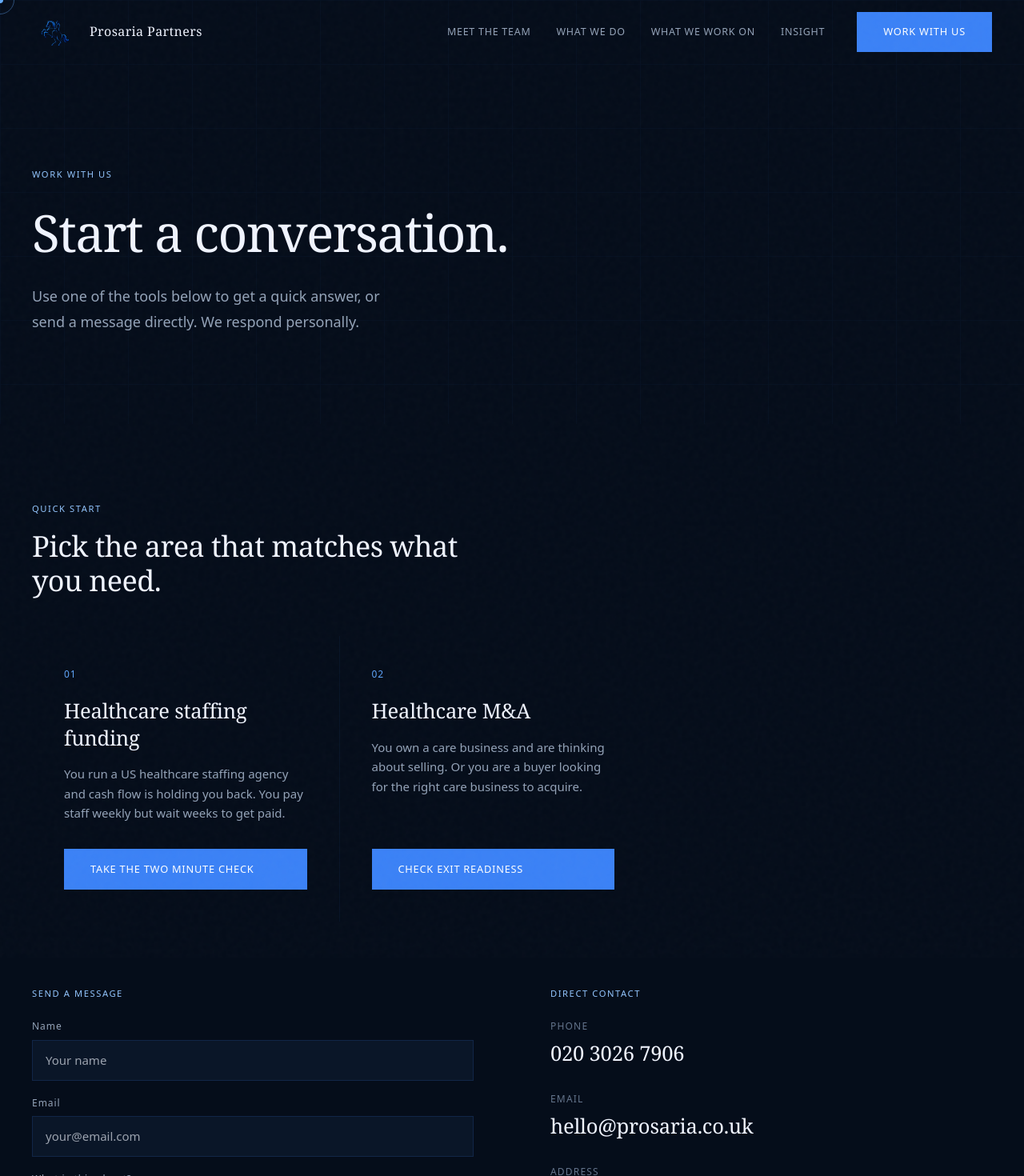
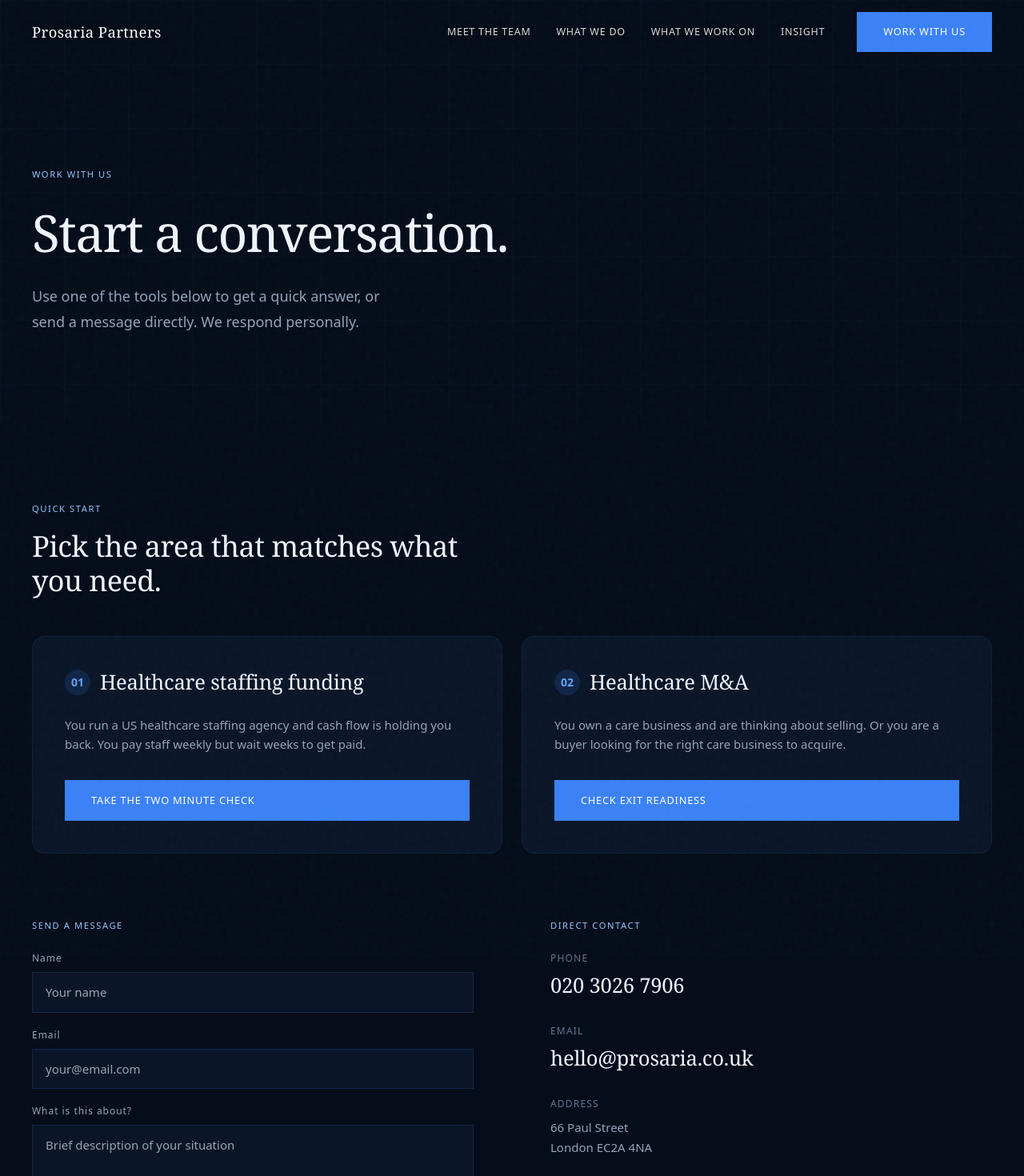
Before and after one commit to ndgmusic47-stack/prosaria, a Next.js app: page /contact in a window 1280 px wide. Shown: the top 1470 px of the page at 80% size. Built offline with nearby package versions, Linux system fonts and the light colour scheme.

Commit message:
v38 - remove logo and cursor, white nav links, restructure contact

```diff
--- a/app/contact/page.tsx
+++ b/app/contact/page.tsx
@@ -73,11 +73,13 @@
               Pick the area that matches what you need.
             </h2>
           </div>
-          <div className="grid grid-cols-1 lg:grid-cols-2 gap-px mb-20 max-w-3xl" style={{background:'rgba(59,130,246,0.06)'}}>
+          <div className="grid grid-cols-1 lg:grid-cols-2 gap-6 mb-20">
             {paths.map((path, i) => (
-              <div key={path.num} className={`bg-[#050d1a] p-10 flex flex-col reveal reveal-delay-${i+1} hover:bg-[#070d1c] transition-colors`}>
-                <p className="text-label text-blue-400 mb-5">{path.num}</p>
-                <h3 className="font-serif text-display-sm text-[#f0f4ff] mb-4">{path.title}</h3>
+              <div key={path.num} className={`bg-[#0a1628] border border-blue-500/10 rounded-2xl p-8 lg:p-10 flex flex-col reveal reveal-delay-${i+1} hover:border-blue-500/25 transition-all duration-300`}>
+                <div className="flex items-center gap-3 mb-6">
+                  <span className="w-8 h-8 rounded-full bg-blue-500/15 flex items-center justify-center text-blue-400 text-sm font-semibold flex-shrink-0">{path.num}</span>
+                  <h3 className="font-serif text-display-sm text-[#f0f4ff]">{path.title}</h3>
+                </div>
                 <p className="text-body-sm text-[#94a3b8] flex-1 mb-8">{path.desc}</p>
                 <Link href={path.href} className="btn-primary block text-center">
                   {path.action}
--- a/app/globals.css
+++ b/app/globals.css
@@ -55,12 +55,7 @@
 
 /* Cursor — desktop pointer devices only */
 @media (pointer: coarse) {
-  #cursor-dot, #cursor-ring { display: none !important; }
 }
-#cursor-dot{display:none;position:fixed;top:0;left:0;width:8px;height:8px;background:var(--blue-bright);border-radius:50%;pointer-events:none;z-index:99999;transform:translate(-50%,-50%);transition:width 0.2s,height 0.2s;mix-blend-mode:screen}
-#cursor-ring{display:none;position:fixed;top:0;left:0;width:36px;height:36px;border:1px solid rgba(96,165,250,0.4);border-radius:50%;pointer-events:none;z-index:99998;transform:translate(-50%,-50%);mix-blend-mode:screen}
-body.cursor-hover #cursor-dot{width:14px;height:14px;background:#fff}
-body.cursor-hover #cursor-ring{width:56px;height:56px;border-color:rgba(96,165,250,0.6)}
 
 ::-webkit-scrollbar{width:4px}
 ::-webkit-scrollbar-track{background:var(--navy)}
--- a/app/layout.tsx
+++ b/app/layout.tsx
@@ -2,7 +2,6 @@
 import './globals.css'
 import Nav from '@/components/Nav'
 import Footer from '@/components/Footer'
-import CursorEffect from '@/components/CursorEffect'
 
 export const metadata: Metadata = {
   title: { default: 'Prosaria Partners — Independent Deal Origination', template: '%s | Prosaria Partners' },
@@ -20,7 +19,6 @@
         <link rel="preconnect" href="https://fonts.gstatic.com" crossOrigin="anonymous" />
       </head>
       <body className="antialiased" style={{overflowX:"hidden",maxWidth:"100vw"}}>
-        <CursorEffect />
         <Nav />
         <main>{children}</main>
         <Footer />
--- a/components/Nav.tsx
+++ b/components/Nav.tsx
@@ -2,7 +2,6 @@
 
 import { useState, useEffect } from 'react'
 import Link from 'next/link'
-import Image from 'next/image'
 import { usePathname } from 'next/navigation'
 
 const links = [
@@ -33,15 +32,8 @@
         <div className="max-w-site mx-auto px-6 lg:px-10 flex items-center justify-between h-16 lg:h-20">
 
           {/* Logo */}
-          <Link href="/" className="flex items-center gap-4 group">
-            <Image
-              src="/logo.png"
-              alt="Prosaria Partners"
-              width={56}
-              height={56}
-              className="object-contain brightness-110"
-            />
-            <span className="hidden sm:block font-serif text-[1rem] text-[#f0f4ff] tracking-wide group-hover:text-blue-400 transition-colors duration-200">
+          <Link href="/" className="flex items-center group">
+            <span className="font-serif text-[1.15rem] tracking-wide transition-colors duration-200" style={{color:'#ffffff', textShadow:'0 1px 8px rgba(0,0,0,0.6)'}}>
               Prosaria Partners
             </span>
           </Link>
@@ -51,8 +43,9 @@
             {links.map(({ href, label }) => (
               <Link key={href} href={href}
                 className={`font-sans text-[0.78rem] tracking-[0.06em] uppercase transition-colors duration-200 ${
-                  pathname === href ? 'text-blue-400' : 'text-[#94a3b8] hover:text-[#f0f4ff]'
-                }`}>
+                  pathname === href ? 'text-blue-300' : 'text-white/85 hover:text-white'
+                }`}
+                style={{textShadow:'0 1px 6px rgba(0,0,0,0.5)'}}>
                 {label}
               </Link>
             ))}
```
